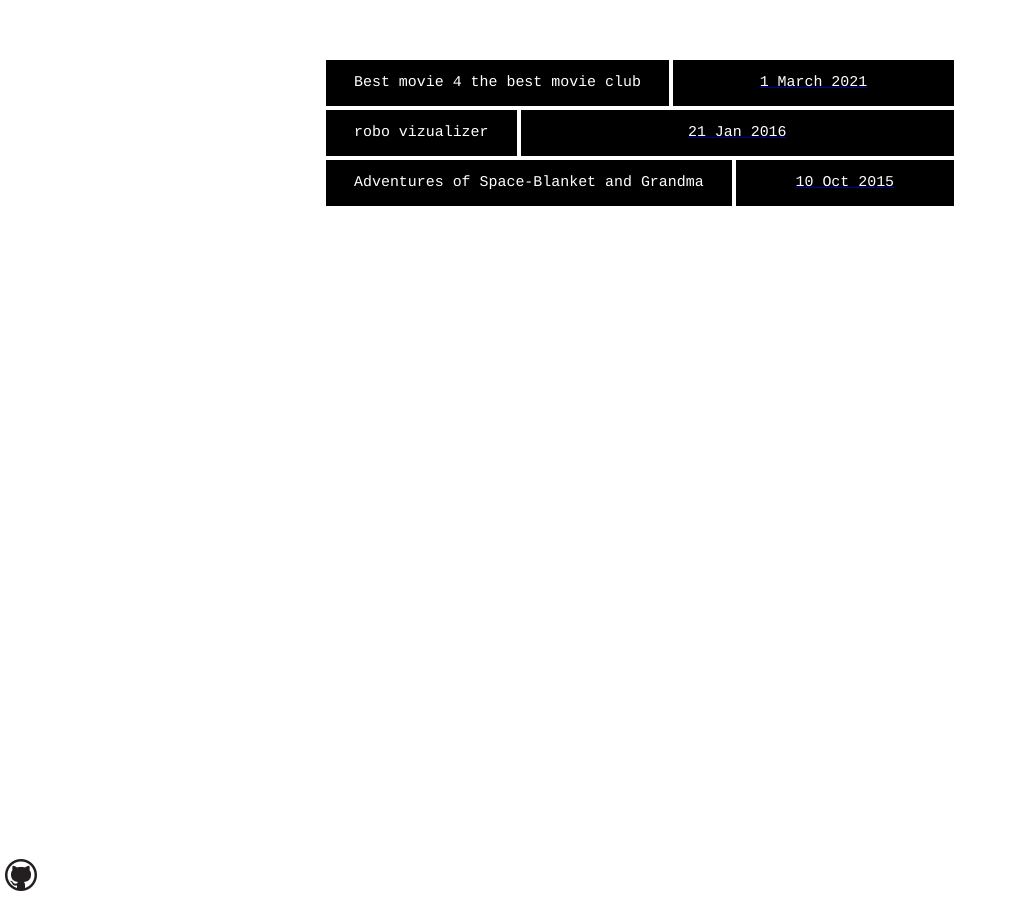
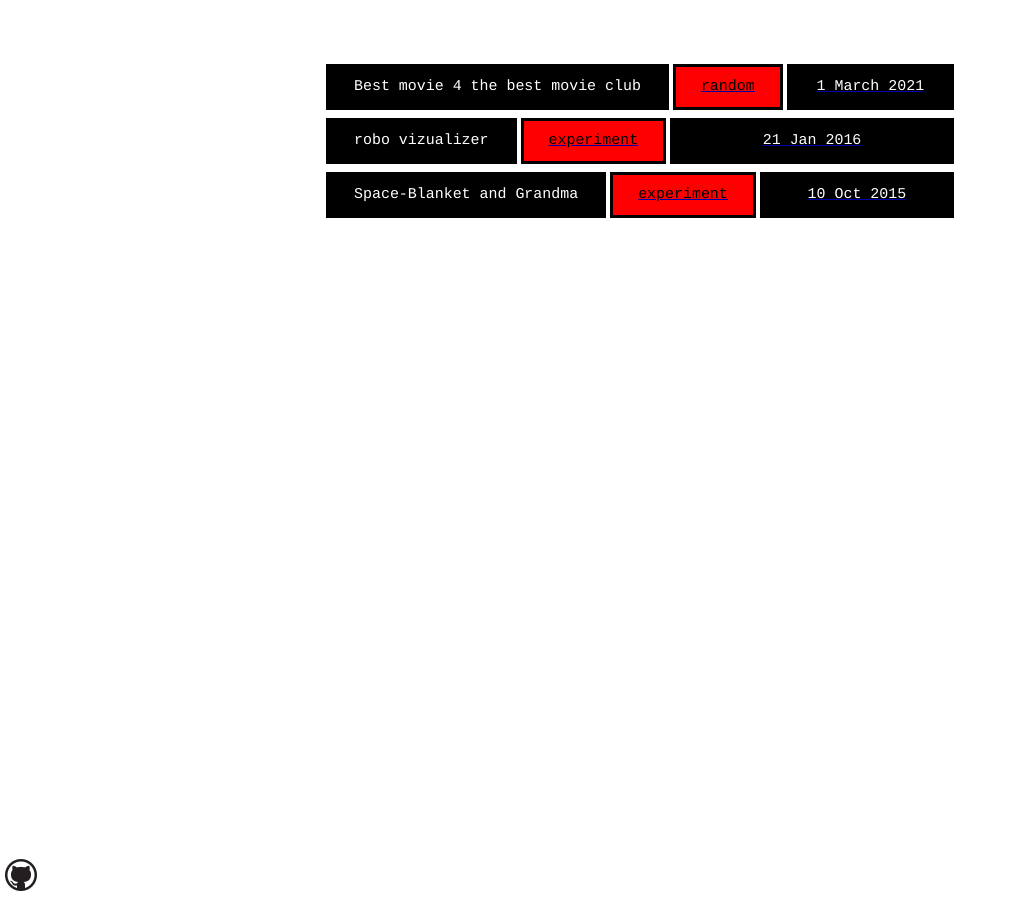
Before and after one commit to Ditofry/Ditofry.github.io, a Jekyll site: the page built from index.html, in a window 1280 px wide. Shown: the whole page, without its empty margins (0-1012 px from the left). Built offline with Jekyll 4.4.1, drawn with Linux system fonts in a browser that asks for light colours.

Commit message:
index page now uses flexbox, category hardcoded to list display

```diff
--- a/css/main.css
+++ b/css/main.css
@@ -48,7 +48,7 @@ div.index-title {
   background-color: black;
   padding: 0px 25px;
   height: 40px;
-  margin: 0px 4px 0px 0px;
+  margin: 4px 0px;
   border: 3px solid black;
   text-align: center;
   line-height: 38px;
@@ -65,6 +65,25 @@ div.index-date {
   border: 3px solid black;
   text-align: center;
   line-height: 38px;
+  flex: 1;
+}
+
+div.index-cat {
+  transition: background-color 0.2s ease, color 0.2s ease;
+  /* color: white; */
+  /* background-color: black; */
+  /* background-color: #FFFF00; */
+  /* color: black; */
+  background-color: #FF0000;
+  color: black;
+  width: auto;
+  overflow: hidden;
+  height: 40px;
+  margin: 4px 4px;
+  border: 3px solid black;
+  text-align: center;
+  line-height: 38px;
+  padding: 0px 25px;
 }
 
 li.index-item:hover div.index-title {
@@ -77,11 +96,21 @@ li.index-item:hover div.index-date {
   color: black;
 }
 
+li.index-item:hover div.index-cat {
+  background-color: #FFFF00;
+  color: black;
+}
+
 ul.posts {
   list-style-type: none;
   margin-top: 4em;
   margin-bottom: 4em;
   width: 100%;
+}
+
+ul.posts a {
+  display: flex;
+  justify-content: space-between;
 }
 
 ul.posts li {
--- a/index.html
+++ b/index.html
@@ -8,18 +8,21 @@ title: Robo Brandon
     <li class="index-item">
       <a href="movie-registration">
         <div class="index-title">Best movie 4 the best movie club</div>
+        <div class="index-cat">random</div>
         <div class="index-date">1 March 2021</div>
       </a>
     </li>
     <li class="index-item">
       <a href="robo-viz">
         <div class="index-title">robo vizualizer</div>
+        <div class="index-cat">experiment</div>
         <div class="index-date">21 Jan 2016</div>
       </a>
     </li>
     <li class="index-item">
       <a href="space-blanket-and-grandma/">
-        <div class="index-title">Adventures of Space-Blanket and Grandma</div>
+        <div class="index-title">Space-Blanket and Grandma</div>
+        <div class="index-cat">experiment</div>
         <div class="index-date">10 Oct 2015</div>
       </a>
     </li>
@@ -27,6 +30,7 @@ title: Robo Brandon
       <li class="index-item">
         <a href="{{ post.url }}">
           <div class="index-title">{{ post.title }}</div>
+          <div class="index-cat">random</div>
           <div class="index-date">{{ post.date | date_to_string }}</div>
         </a>
       </li>
```
